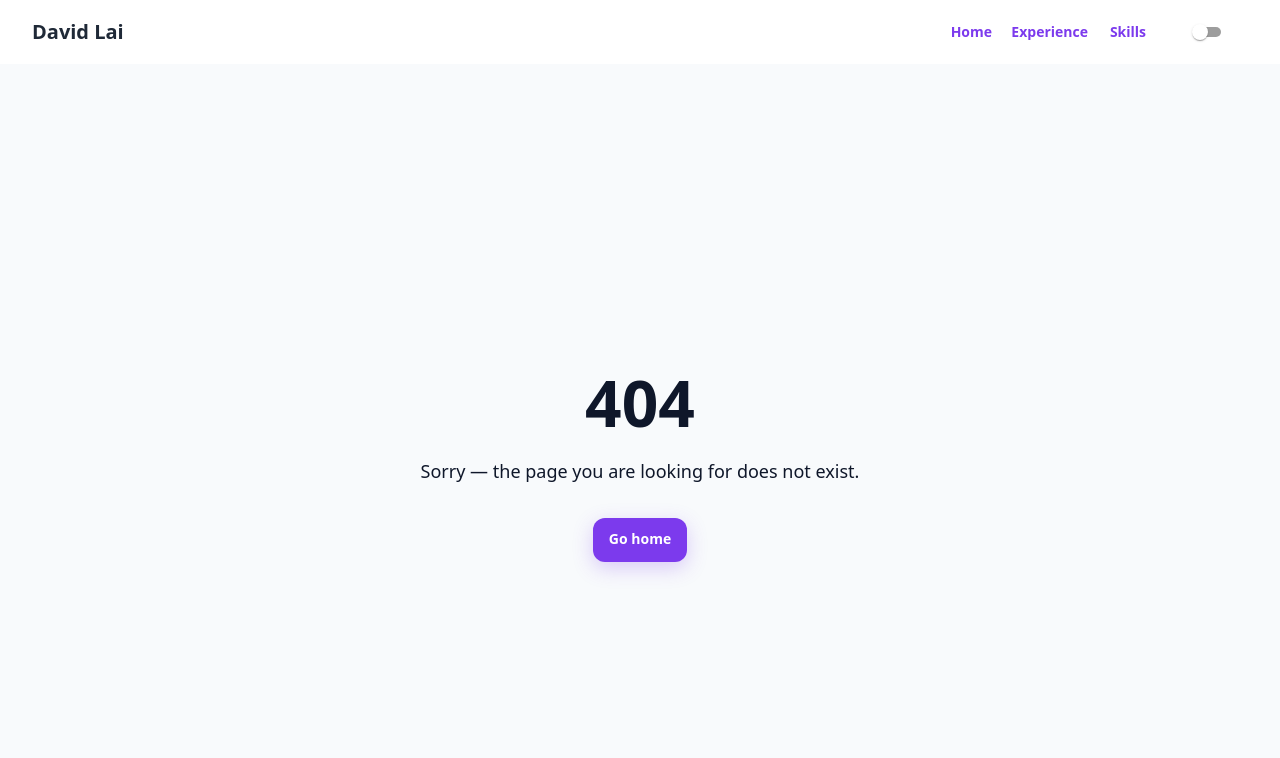
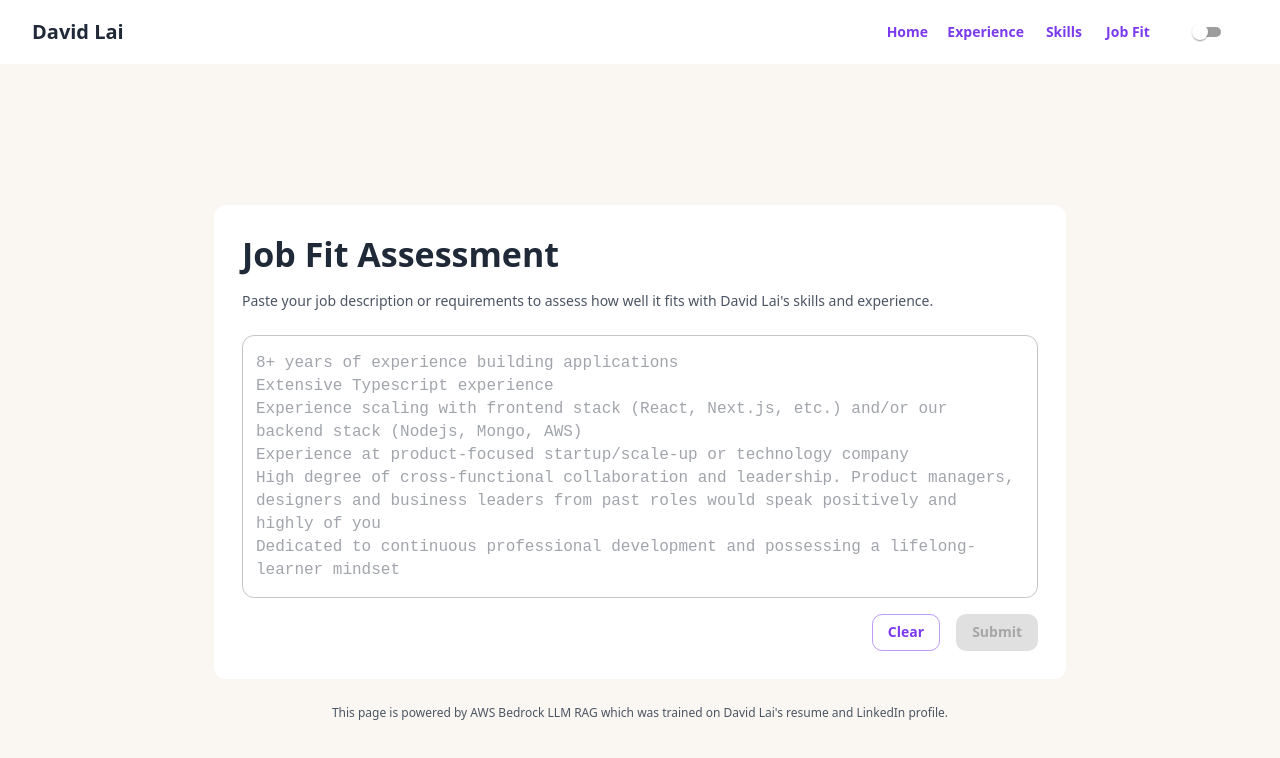
Before and after one commit to dlai0001/portfolio, a React (Vite) app: page /portfolio/jobfit in a window 1280 px wide. Before the commit this address had no page. Shown: the top 758 px of the page. Built offline with nearby package versions, Linux system fonts and the light colour scheme; some icons are missing.

Commit message:
jobfit page

```diff
--- a/src/App.tsx
+++ b/src/App.tsx
@@ -4,6 +4,7 @@ import Home from './pages/Home'
 import NotFound from './pages/NotFound'
 import Skills from './pages/Skills'
 import Experience from './pages/Experience'
+import JobFit from './pages/JobFit'
 import { useAppTheme } from './hooks/useTheme'
 import { ThemeProvider, CssBaseline } from '@mui/material'
 import NavBar from './components/NavBar'
@@ -33,6 +34,7 @@ function App() {
           <Route path="/index.html" element={<Home />} />
           <Route path="/skills" element={<Skills />} />
           <Route path="/experience" element={<Experience />} />
+          <Route path="/jobfit" element={<JobFit />} />
           <Route path="*" element={<NotFound />} />
         </Routes>
       </BrowserRouter>
--- a/src/components/NavBar.tsx
+++ b/src/components/NavBar.tsx
@@ -31,6 +31,7 @@ export default function NavBar({ mode, toggleTheme }: Props) {
         ['/', 'Home'],
         ['/experience', 'Experience'],
         ['/skills', 'Skills'],
+        ['/jobfit', 'Job Fit'],
     ];
 
     const navLink = (to: string, label: string) => (
--- /dev/null
+++ b/src/pages/JobFit.tsx
@@ -0,0 +1,195 @@
+import { useState } from 'react';
+import Box from '@mui/material/Box';
+import Button from '@mui/material/Button';
+import Card from '@mui/material/Card';
+import CardContent from '@mui/material/CardContent';
+import CircularProgress from '@mui/material/CircularProgress';
+import Container from '@mui/material/Container';
+import IconButton from '@mui/material/IconButton';
+import Paper from '@mui/material/Paper';
+import TextField from '@mui/material/TextField';
+import Typography from '@mui/material/Typography';
+import { useTheme } from '@mui/material/styles';
+import CloseIcon from '@mui/icons-material/Close';
+
+const JobFit: React.FC = () => {
+    const theme = useTheme();
+    const [textValue, setTextValue] = useState('');
+    const [result, setResult] = useState<string | null>(null);
+    const [isLoading, setIsLoading] = useState(false);
+
+    const handleSubmit = async (e: React.FormEvent<HTMLFormElement>) => {
+        e.preventDefault();
+        setIsLoading(true);
+        try {
+            if (textValue.length === 0) {
+                setIsLoading(false);
+                return;
+            }
+            // Replace with your actual API endpoint
+            const response = await fetch('https://f57q3gtd4n45u5gwrxtavee6au0pmpjo.lambda-url.us-east-1.on.aws/', {
+                method: 'POST',
+                headers: {
+                    'Content-Type': 'application/json',
+                },
+                body: JSON.stringify({ prompt: textValue }),
+            });
+
+            const data = await response.json();
+            const resultText = typeof data.result === 'string' ? data.response : JSON.stringify(data.response, null, 2);
+            // clean up excessive newlines
+            const resultTextCleaned = resultText.replace(/\n{3,}/g, '\n\n');
+            setResult(resultText);
+        } catch (error) {
+            setResult(`Error: ${error instanceof Error ? error.message : 'Unknown error occurred'}`);
+        } finally {
+            setIsLoading(false);
+        }
+    };
+
+    const handleClear = () => {
+        setTextValue('');
+    };
+
+    return (
+        <Box
+            component="main"
+            sx={{
+                minHeight: '100vh',
+                display: 'flex',
+                alignItems: 'center',
+                justifyContent: 'center',
+                py: 6,
+                px: 3,
+            }}
+        >
+            <Container maxWidth="md">
+                <Paper
+                    component="section"
+                    aria-labelledby="jobfit-heading"
+                    elevation={0}
+                    sx={{
+                        p: 3.5,
+                        background: theme.palette.mode === 'dark'
+                            ? 'linear-gradient(180deg, rgba(255,255,255,0.03), rgba(255,255,255,0.02))'
+                            : theme.palette.background.paper,
+                        backdropFilter: 'blur(6px)',
+                    }}
+                >
+                    <Typography
+                        id="jobfit-heading"
+                        variant="h4"
+                        component="h1"
+                        sx={{ mb: 2, fontWeight: 600 }}
+                    >
+                        Job Fit Assessment
+                    </Typography>
+
+                    <Typography
+                        variant="body2"
+                        sx={{ mb: 3, color: 'text.secondary' }}
+                    >
+                        Paste your job description or requirements to assess how well it fits with David Lai's skills and experience.
+                    </Typography>
+
+                    <Box
+                        component="form"
+                        onSubmit={handleSubmit}
+                        sx={{ display: 'flex', flexDirection: 'column', gap: 2 }}
+                    >
+                        <TextField
+                            fullWidth
+                            multiline
+                            rows={10}
+                            placeholder="8+ years of experience building applications
+Extensive Typescript experience
+Experience scaling with frontend stack (React, Next.js, etc.) and/or our backend stack (Nodejs, Mongo, AWS)
+Experience at product-focused startup/scale-up or technology company
+High degree of cross-functional collaboration and leadership. Product managers, designers and business leaders from past roles would speak positively and highly of you
+Dedicated to continuous professional development and possessing a lifelong-learner mindset
+Strong sense of ownership and drive, excellent communication, and a proactive approach to identifying and mitigating risks"
+                            value={textValue}
+                            onChange={(e) => setTextValue(e.target.value)}
+                            variant="outlined"
+                            sx={{
+                                '& .MuiOutlinedInput-root': {
+                                    fontFamily: 'monospace',
+                                }
+                            }}
+                        />
+
+                        <Box sx={{ display: 'flex', gap: 2, justifyContent: 'flex-end' }}>
+                            <Button
+                                type="button"
+                                variant="outlined"
+                                onClick={handleClear}
+                            >
+                                Clear
+                            </Button>
+                            <Button
+                                type="submit"
+                                variant="contained"
+                                disabled={isLoading || textValue.trim() === ''}
+                            >
+                                {isLoading ? 'Submitting...' : 'Submit'}
+                            </Button>
+                        </Box>
+                    </Box>
+
+                    {isLoading && (
+                        <Box sx={{ display: 'flex', justifyContent: 'center', mt: 3 }}>
+                            <CircularProgress />
+                        </Box>
+                    )}
+
+                    {result && (
+                        <Card sx={{ mt: 3 }}>
+                            <CardContent>
+                                <Box sx={{ display: 'flex', justifyContent: 'space-between', alignItems: 'flex-start', mb: 1 }}>
+                                    <Typography variant="h6" sx={{ fontWeight: 600 }}>
+                                        Results
+                                    </Typography>
+                                    <IconButton size="small" onClick={() => setResult(null)}>
+                                        <CloseIcon fontSize="small" />
+                                    </IconButton>
+                                </Box>
+                                <Box
+                                    sx={{
+                                        fontFamily: 'monospace',
+                                        fontSize: '0.875rem',
+                                        backgroundColor: theme.palette.mode === 'dark' ? 'rgba(0,0,0,0.2)' : 'rgba(0,0,0,0.05)',
+                                        p: 2,
+                                        borderRadius: 1,
+                                        whiteSpace: 'pre-wrap',
+                                        wordWrap: 'break-word',
+                                    }}
+                                >
+                                    {result?.split('\\n').map((line, index) => (
+                                        <div key={index}>
+                                            {line}
+                                            {index < result.split('\n').length - 1 && <br />}
+                                        </div>
+                                    ))}
+                                </Box>
+                            </CardContent>
+                        </Card>
+                    )}
+                </Paper>
+
+                <Typography
+                    variant="caption"
+                    sx={{
+                        display: 'block',
+                        textAlign: 'center',
+                        mt: 3,
+                        color: 'text.secondary',
+                    }}
+                >
+                    This page is powered by AWS Bedrock LLM RAG which was trained on David Lai's resume and LinkedIn profile.
+                </Typography>
+            </Container>
+        </Box>
+    );
+};
+
+export default JobFit;
```
